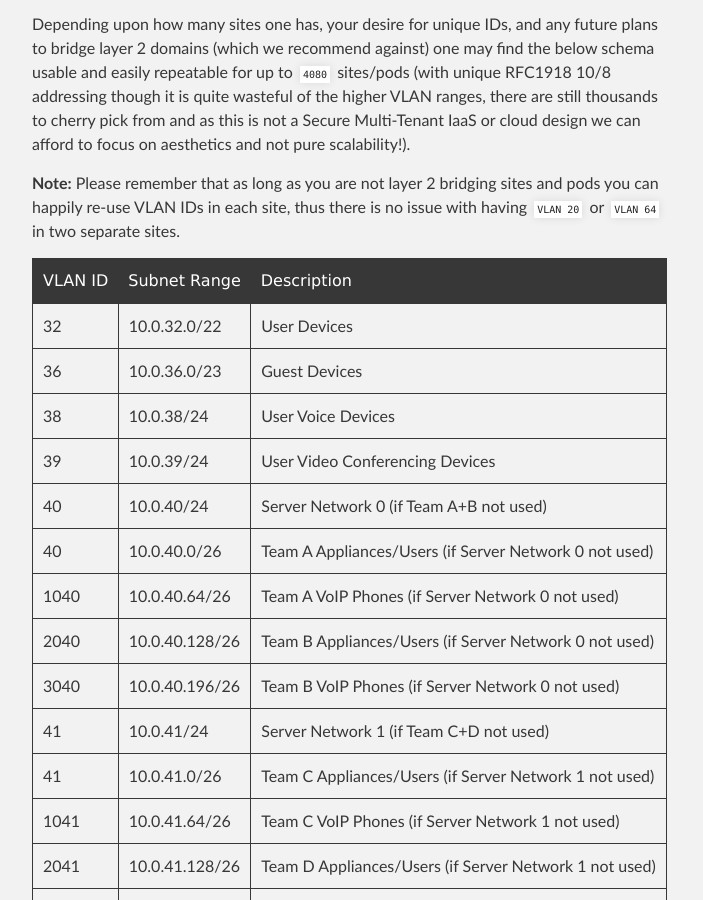
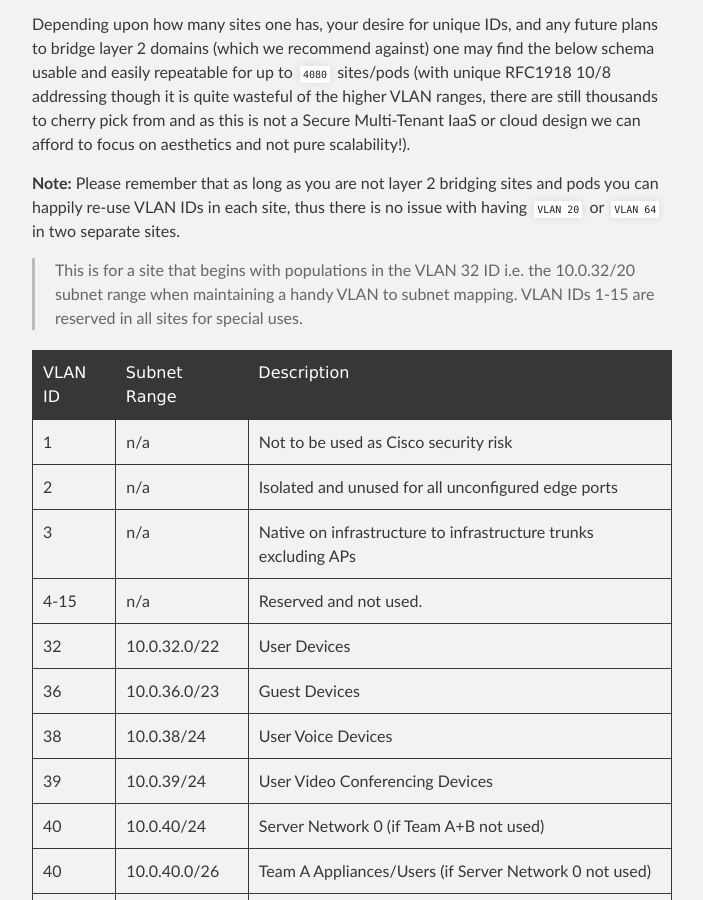
Before and after one commit to podomere/ond, a Jekyll site: the page built from ond-00001/ond-00001.md, in a window 1280 px wide and 900 px high, scrolled down 10948 px. Shown: the whole window, without its empty margins (288-991 px from the left). Built offline with Jekyll 4.4.1, drawn with Linux system fonts in a browser that asks for light colours.

Commit message:
Updated for VLAN schema inc. native, isolated, and avoidance of VLAN 1

````diff
--- a/ond-00001/ond-00001.md
+++ b/ond-00001/ond-00001.md
@@ -207,8 +207,14 @@ Depending upon how many sites one has, your desire for unique IDs, and any futur
 
 **Note:** Please remember that as long as you are not layer 2 bridging sites and pods you can happily re-use VLAN IDs in each site, thus there is no issue with having ```VLAN 20``` or ```VLAN 64``` in two separate sites.
 
+> This is for a site that begins with populations in the VLAN 32 ID i.e. the 10.0.32/20 subnet range when maintaining a handy VLAN to subnet mapping. VLAN IDs 1-15 are reserved in all sites for special uses.
+
 | VLAN ID | Subnet Range | Description |
 |---- | ---------------- |:---------------------|
+|  1 | n/a          | Not to be used as Cisco security risk |
+|  2 | n/a          | Isolated and unused for all unconfigured edge ports |
+|  3 | n/a          | Native on infrastructure to infrastructure trunks excluding APs |
+| 4-15 | n/a        | Reserved and not used. |
 | 32 | 10.0.32.0/22 | User Devices |
 | 36 | 10.0.36.0/23 | Guest Devices |
 | 38 | 10.0.38/24 | User Voice Devices |
````
